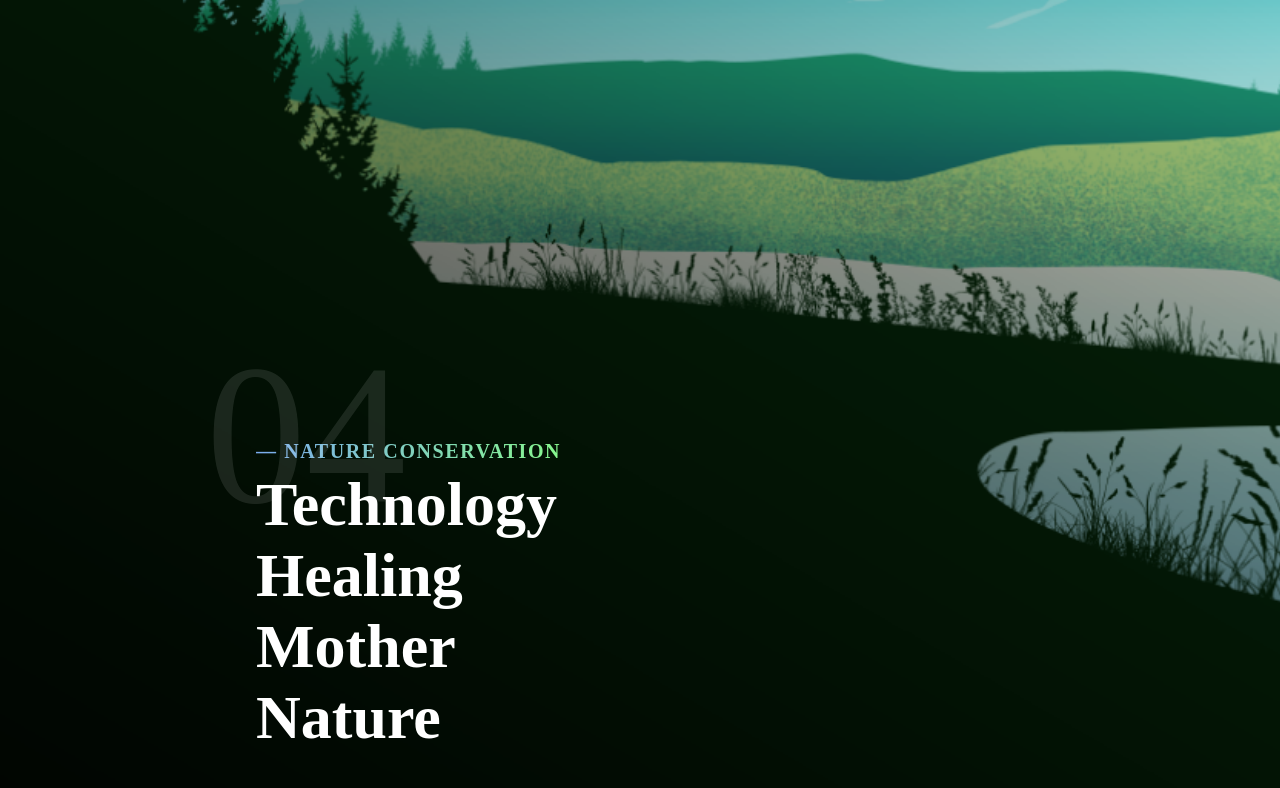
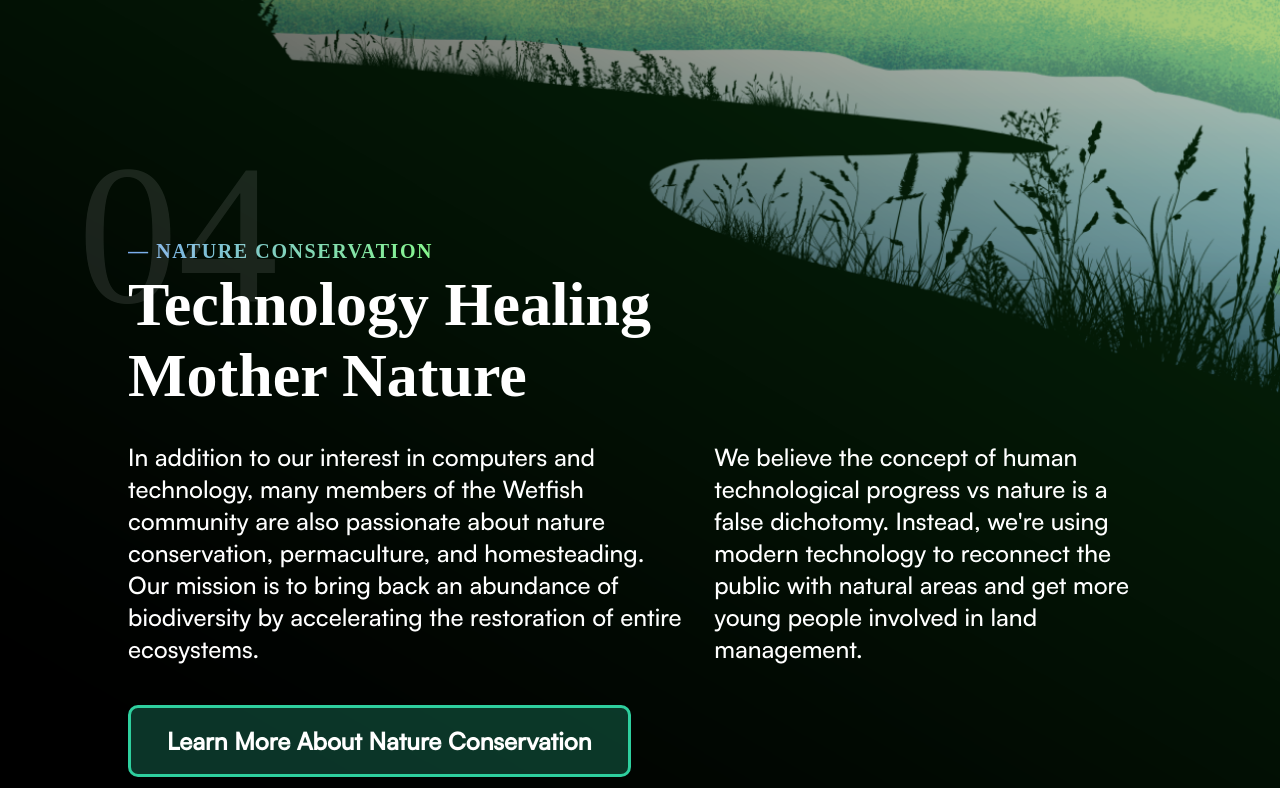
Before and after one commit to wetfish/wetfish.net, a SvelteKit app in the folder ui/: page / in a window 1280 px wide. Shown: the part 4440-5228 px from the top of the page. Built offline with nearby package versions, Linux system fonts and the light colour scheme; a web font is replaced by a local one.

Commit message:
Nature section mobile styles

```diff
--- a/ui/src/routes/nature.svelte
+++ b/ui/src/routes/nature.svelte
@@ -1,31 +1,47 @@
 <style lang="scss">
     .nature {
         background-image:url('$lib/images/bg-nature.png');
-        min-height: 1400px;
         background-repeat: no-repeat;
         background-size: cover;
         overflow: hidden;
     }
 
     .content {
-        padding: 700px 16em 8em;
-        display: flex;
-        justify-content: flex-start;
+        padding: 400px 1em 0;
+    }
 
-        .text {
-            width: 80%;
+    @media screen and (min-width: 768px) {
+        .content {
+            padding: 500px 2em 0;
         }
     }
 
-    .paragraphs {
-        display: flex;
-        gap: 2em;
+    @media screen and (min-width: 1024px) {
+        .content {
+            padding: 500px 8em 0;
+        }
+
+        .paragraphs {
+            display: flex;
+            gap: 2em;
+        }
     }
 
-    h1 {
-        width: 60%;
+    @media screen and (min-width: 1600px) {
+        .nature {
+            min-height: 1400px;
+        }
+
+        .content {
+            padding: 700px 16em 8em;
+            display: flex;
+            justify-content: flex-start;
+
+            .text {
+                width: 80%;
+            }
+        }
     }
-
 </style>
 
 <script>
@@ -38,7 +54,7 @@
             <div class="text">
                 <div class="section-number">04</div>
                 <h3>— Nature Conservation</h3>
-                <h1>Technology Healing Mother Nature</h1>
+                <h1>Technology Healing<br>Mother Nature</h1>
 
                 <div class="paragraphs">
                     <p>
```
